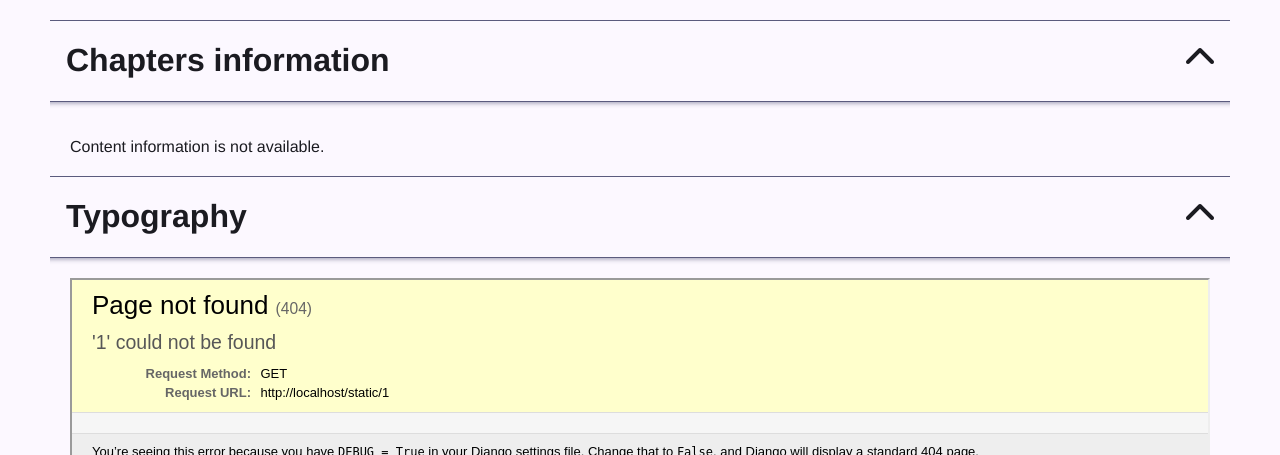
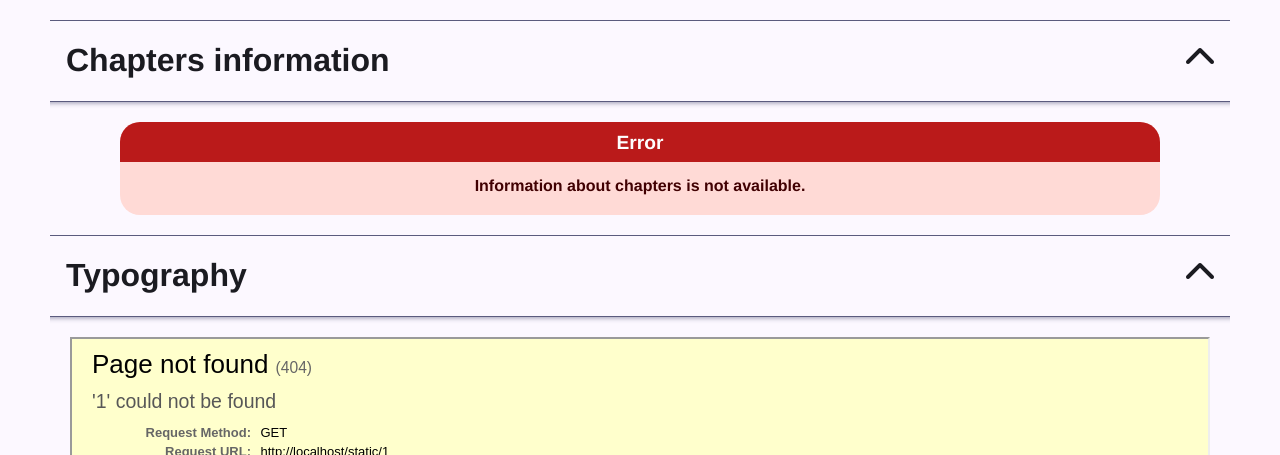
Before and after one commit to MichaelaMackova/Theses-Checker, a Django app: page /show/1 in a window 1280 px wide. Shown: the part 70-525 px from the top of the page. Run offline with Django 4.2, Linux system fonts and the light colour scheme.

Commit message:
error toast for "Information about chapters is not available."

```diff
--- a/src/web/templates/theses_checker/annotated.html
+++ b/src/web/templates/theses_checker/annotated.html
@@ -69,7 +69,16 @@
                     <p>Total number of standard pages from chapters:&ensp;<b>{{info.totalStdPages}}</b></p>
                 </div>
             {% else %}
-                <p>Content information is not available.</p>
+                <div class="page-padding">
+                    <div class="toast-container-with-heading error">
+                        <div class="toast-heading">
+                            Error
+                        </div>
+                        <div class="toast-content">
+                            Information about chapters is not available.
+                        </div>
+                    </div>
+                </div>
             {% endif %}
         </div>
     </div>
```
